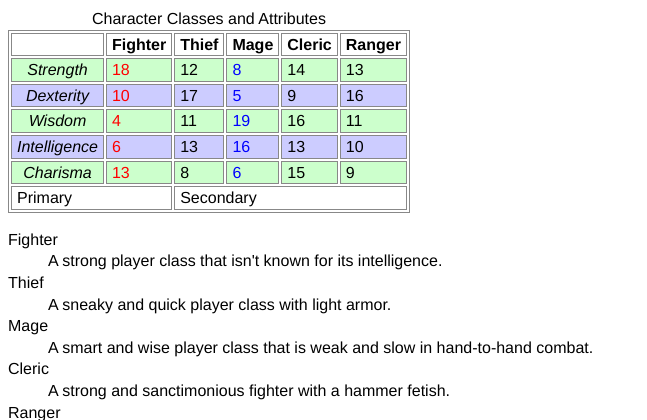
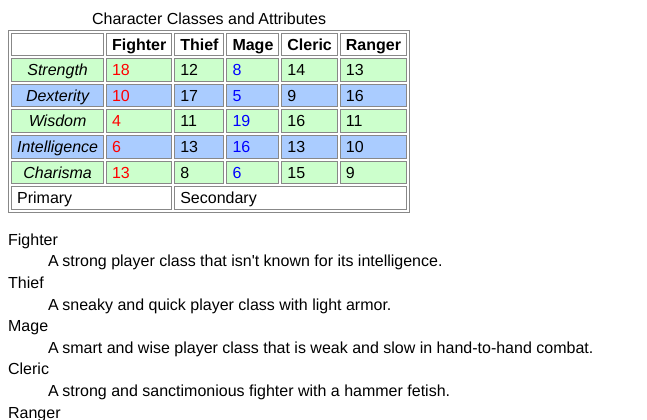
Before and after one commit to rigertd/complete, a PHP site: page /layout.html in a window 1280 px wide. Shown: the top 420 px of the page, without its empty margins (0-647 px from the left). Run offline with PHP 8.4, Linux system fonts and the light colour scheme.

Commit message:
Made light blue background more bluish.

```diff
--- a/style.css
+++ b/style.css
@@ -31,7 +31,7 @@ tbody tr:nth-child(odd) {
 }
 
 tbody tr:nth-child(even) {
-  background-color: #ccf;
+  background-color: #acf;
 }
 
 /* description list style definition */
```
